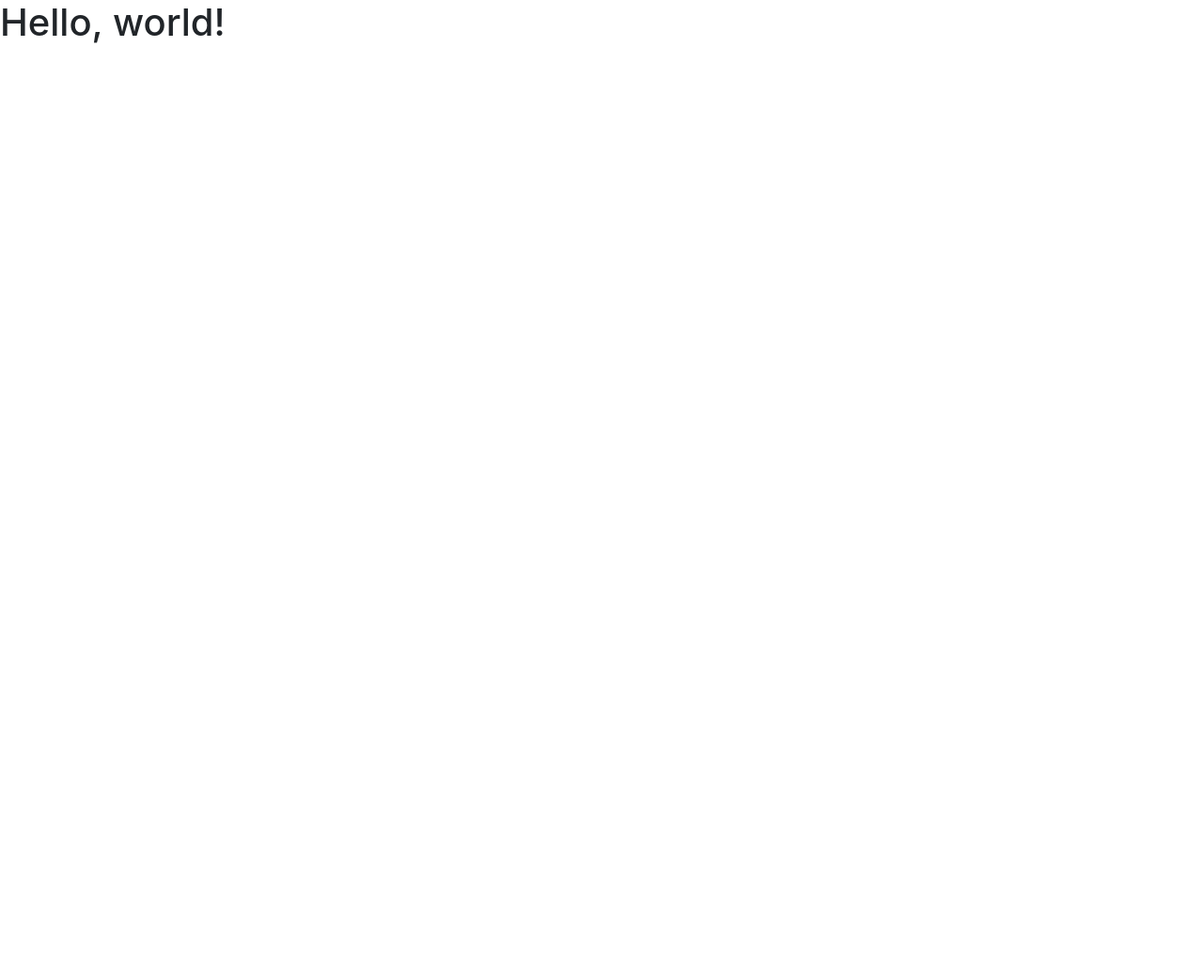
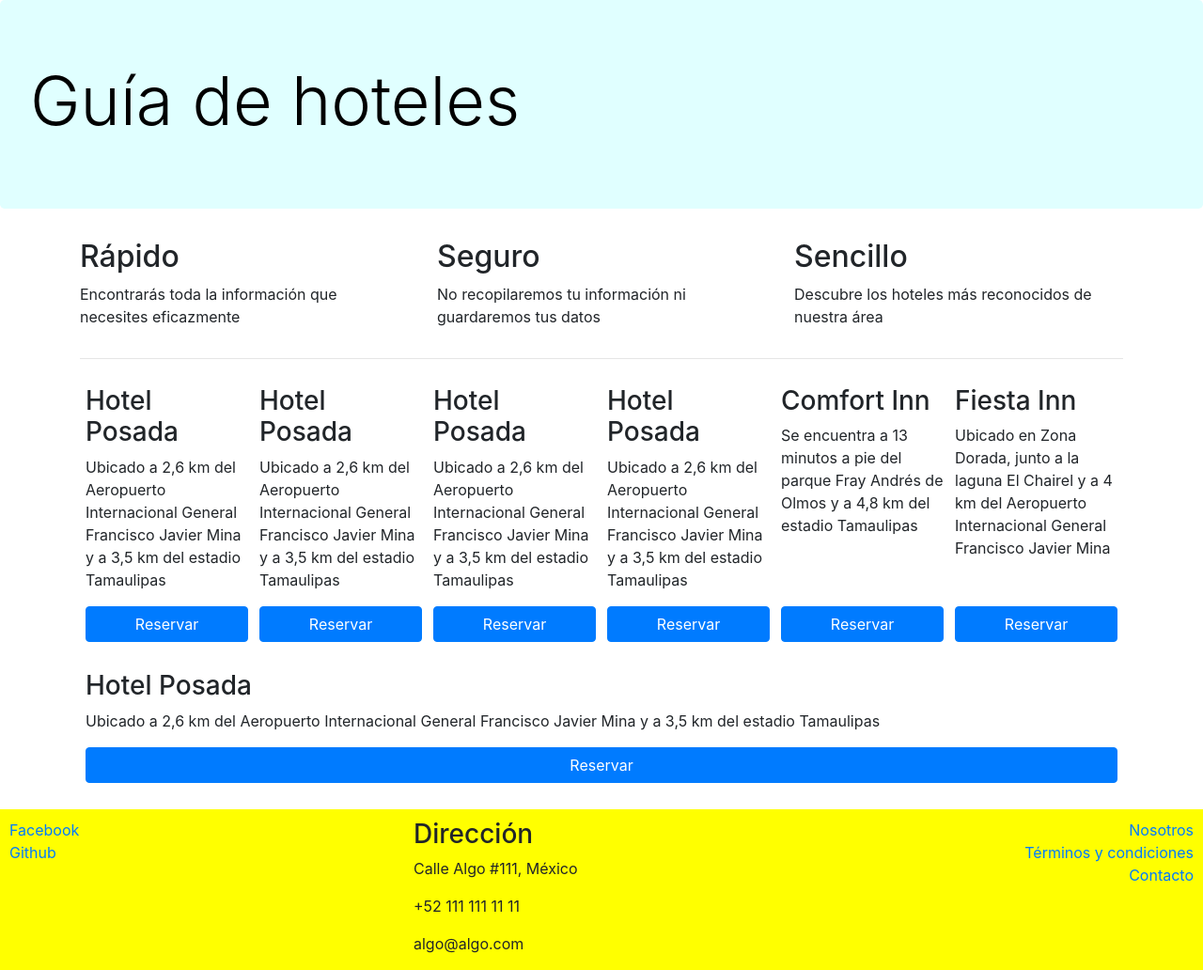
Before and after one commit to erickgl1003/BootstrapGuiaHoteles, a website: page index.html in a window 1280 px wide. Shown: the whole page at 94% size. Before the commit the page ends 800 px from the top, so only its background shows below. Drawn offline with nearby package versions, Linux system fonts and the light colour scheme.

Commit message:
main css added

```diff
--- /dev/null
+++ b/css/main.css
@@ -0,0 +1,18 @@
+.jumbotron{
+	background-color: LightCyan;
+	color: black;
+}
+footer{
+	padding: 10px 10px 0 10px;
+	background-color: yellow;
+	margin-bottom: 0px;
+	margin-top: 10px;
+}
+.card-hotel{
+	flex: 1 160px;
+	padding: 2px 6px 2px 6px;
+	margin-top: 10px;
+}
+.btn-reserva{
+	width: 100%;
+}
--- a/index.html
+++ b/index.html
@@ -8,10 +8,12 @@
 	<!-- Bootstrap CSS -->
 	<link href="node_modules/bootstrap/dist/css/bootstrap.min.css" rel="stylesheet">
 
-    <title>Hello, world!</title>
+	<link href="css/main.css" rel="stylesheet">
+
+	<title>Guía de hoteles</title>
 </head>
 <body>
-    <h1>Hello, world!</h1>
+
 
 	<!-- Optional JavaScript; choose one of the two! -->
 
@@ -25,5 +27,129 @@
     <script src="https://cdn.jsdelivr.net/npm/@popperjs/core@2.5.4/dist/umd/popper.min.js" integrity="sha384-q2kxQ16AaE6UbzuKqyBE9/u/KzioAlnx2maXQHiDX9d4/zp8Ok3f+M7DPm+Ib6IU" crossorigin="anonymous"></script>
     <script src="https://cdn.jsdelivr.net/npm/bootstrap@5.0.0-beta1/dist/js/bootstrap.min.js" integrity="sha384-pQQkAEnwaBkjpqZ8RU1fF1AKtTcHJwFl3pblpTlHXybJjHpMYo79HY3hIi4NKxyj" crossorigin="anonymous"></script>
 -->
+<div class= "jumbotron">
+	<h1 class="display-3"> Guía de hoteles </h1>
+</div>
+<div class= "container">
+	<div class="row">
+		<div class="col-sm">
+			<h2> Rápido </h1>
+				<p> Encontrarás toda la información que necesites eficazmente </p>
+		</div>
+		<div class="col-sm">
+			<h2> Seguro </h1>
+				<p> No recopilaremos tu información ni guardaremos tus datos</p>
+		</div>
+		<div class="col-sm">
+			<h2> Sencillo </h1>
+			<p> Descubre los hoteles más reconocidos de nuestra área </p>
+		</div>
+	</div>
+	<hr>
+	<div class="d-flex flex-wrap flex-row-reverse">
+		<div class="card-hotel d-flex flex-column justify-content-between">
+			<div>
+			<h3> Fiesta Inn </h3>
+			<p> Ubicado en Zona Dorada, junto a la laguna El Chairel y a 4 km del Aeropuerto Internacional General Francisco Javier Mina </p>
+			</div>
+			<div>
+				<p>
+					<button type="button" class="btn btn-primary btn-reserva"> Reservar </button>
+				</p>
+			</div>
+		</div>
+		<div class="card-hotel d-flex flex-column justify-content-between">
+			<div>
+			<h3> Comfort Inn </h3>
+			<p> Se encuentra a 13 minutos a pie del parque Fray Andrés de Olmos y a 4,8 km del estadio Tamaulipas</p>
+			</div>
+			<div>
+				<p>
+					<button type="button" class="btn btn-primary btn-reserva"> Reservar </button>
+				</p>
+			</div>
+		</div>
+		<div class="card-hotel d-flex flex-column justify-content-between">
+			<div>
+			<h3> Hotel Posada </h3>
+			<p> Ubicado a 2,6 km del Aeropuerto Internacional General Francisco Javier Mina y a 3,5 km del estadio Tamaulipas </p>
+			</div>
+			<div>
+				<p>
+					<button type="button" class="btn btn-primary btn-reserva"> Reservar </button>
+				</p>
+			</div>
+		</div>
+		<div class="card-hotel d-flex flex-column justify-content-between">
+			<div>
+			<h3> Hotel Posada </h3>
+			<p> Ubicado a 2,6 km del Aeropuerto Internacional General Francisco Javier Mina y a 3,5 km del estadio Tamaulipas </p>
+			</div>
+			<div>
+				<p>
+					<button type="button" class="btn btn-primary btn-reserva"> Reservar </button>
+				</p>
+			</div>
+		</div>
+		<div class="card-hotel d-flex flex-column justify-content-between">
+			<div>
+			<h3> Hotel Posada </h3>
+			<p> Ubicado a 2,6 km del Aeropuerto Internacional General Francisco Javier Mina y a 3,5 km del estadio Tamaulipas </p>
+			</div>
+			<div>
+				<p>
+					<button type="button" class="btn btn-primary btn-reserva"> Reservar </button>
+				</p>
+			</div>
+		</div>
+		<div class="card-hotel d-flex flex-column justify-content-between">
+			<div>
+			<h3> Hotel Posada </h3>
+			<p> Ubicado a 2,6 km del Aeropuerto Internacional General Francisco Javier Mina y a 3,5 km del estadio Tamaulipas </p>
+			</div>
+			<div>
+				<p>
+					<button type="button" class="btn btn-primary btn-reserva"> Reservar </button>
+				</p>
+			</div>
+		</div>
+		<div class="card-hotel d-flex flex-column justify-content-between">
+			<div>
+			<h3> Hotel Posada </h3>
+			<p> Ubicado a 2,6 km del Aeropuerto Internacional General Francisco Javier Mina y a 3,5 km del estadio Tamaulipas </p>
+			</div>
+			<div>
+				<p>
+					<button type="button" class="btn btn-primary btn-reserva"> Reservar </button>
+				</p>
+			</div>
+		</div>
+	</div>
+
+</div>
+
+
+
+<footer>
+	<div class="row">
+		<div class="col d-flex flex-column">
+			<a href="http://www.facebook.com">Facebook</a>
+			<a href="http://www.facebook.com">Github</a>
+		</div>
+		<div class="col">
+			<address>
+				<h3>Dirección</h3>
+				<p>Calle Algo #111, México</p>
+				<p>+52 111 111 11 11</p>
+				<p>algo@algo.com</p>
+			</address>
+		</div>
+		<div class="col d-flex flex-column align-items-end">
+			<a href="http://www.facebook.com">Nosotros</a>
+			<a href="http://www.facebook.com">Términos y condiciones</a>
+			<a href="http://www.facebook.com">Contacto</a>
+		</div>
+	</div>
+</footer>
 </body>
 </html>
```
Lines whose indentation alone changed are shown as unchanged.
